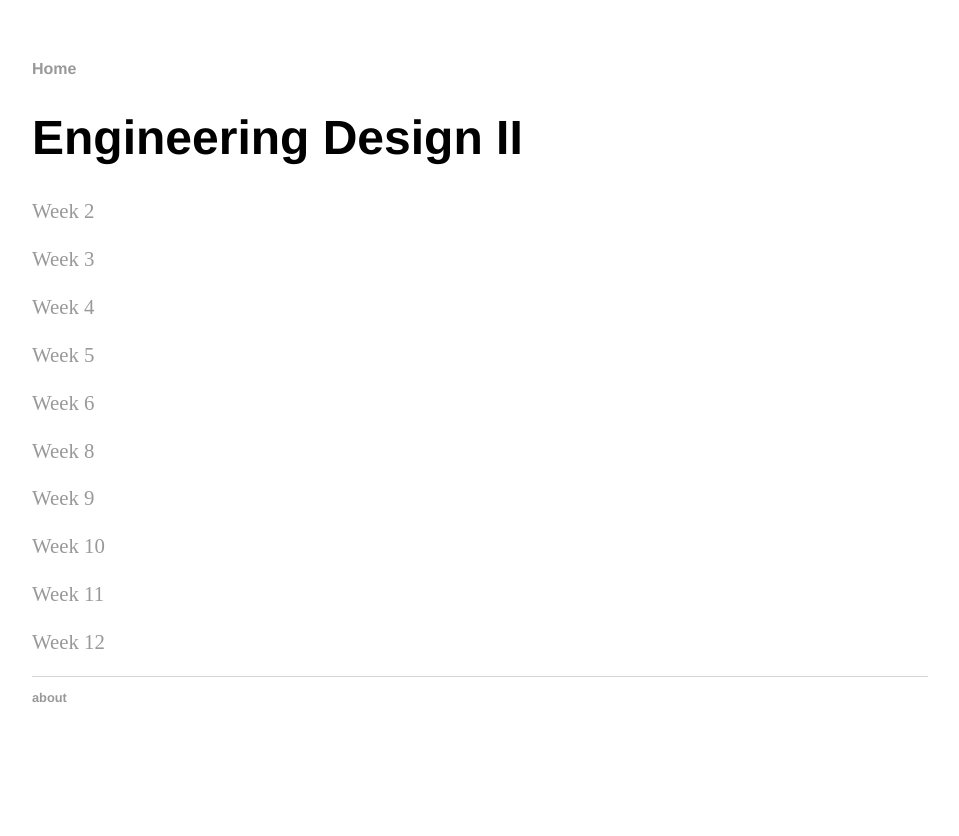
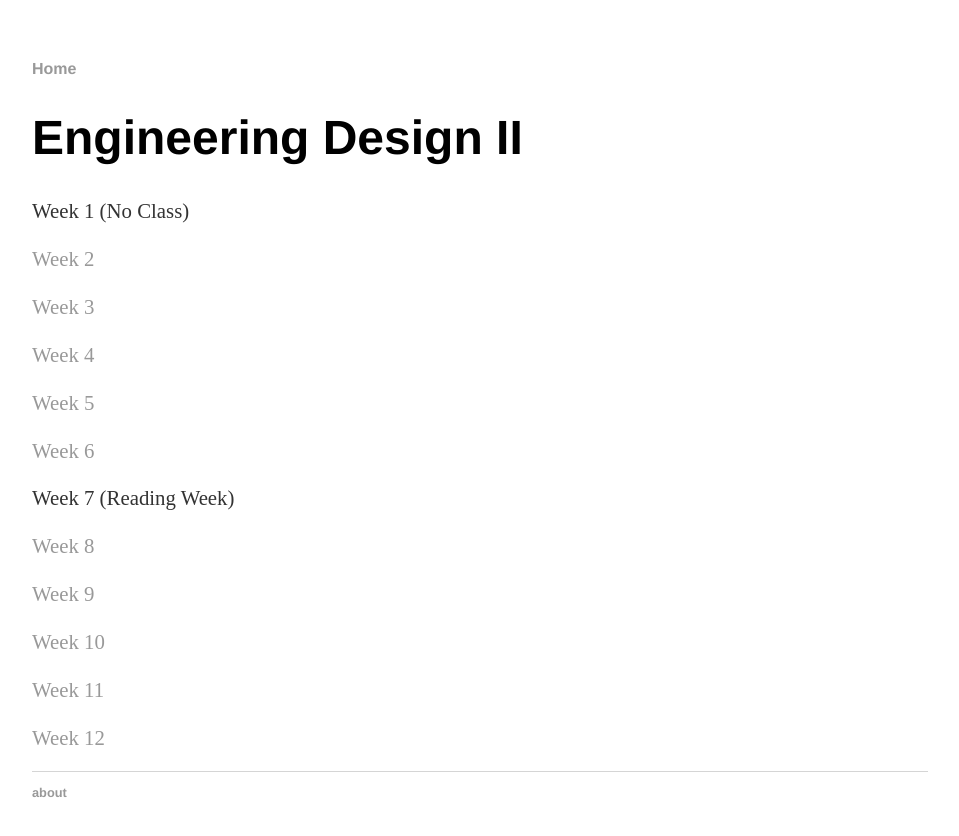
Before and after one commit to GenNotes/GenNotes.github.io, a Jekyll site: the page built from EMEC-4438/index.html, in a window 1280 px wide. Shown: the top 836 px of the page, without its empty margins (160-1119 px from the left). Built offline with Jekyll 4.4.1, drawn with Linux system fonts in a browser that asks for light colours.

Commit message:
Update index.html

```diff
--- a/EMEC-4438/index.html
+++ b/EMEC-4438/index.html
@@ -5,11 +5,13 @@ title: Engineering Design II
 <div class="blurb">
 	<h1>Engineering Design II</h1>
 
+	<p>Week 1 (No Class)</p>
 	<p><a href="EngDes2-W2.pdf"> Week 2 </a></p>
  	<p><a href="EngDes2-W3.pdf"> Week 3 </a></p>
 	<p><a href="EngDes2-W4.pdf"> Week 4 </a></p>
 	<p><a href="EngDes2-W5.pdf"> Week 5 </a></p>
 	<p><a href="EngDes2-W6.pdf"> Week 6 </a></p>
+	<p>Week 7 (Reading Week)</p>
 	<p><a href="EngDes2-W8.pdf"> Week 8 </a></p>
 	<p><a href="EngDes2-W9.pdf"> Week 9 </a></p>
 	<p><a href="EngDes2-W10.pdf"> Week 10 </a></p>
```
